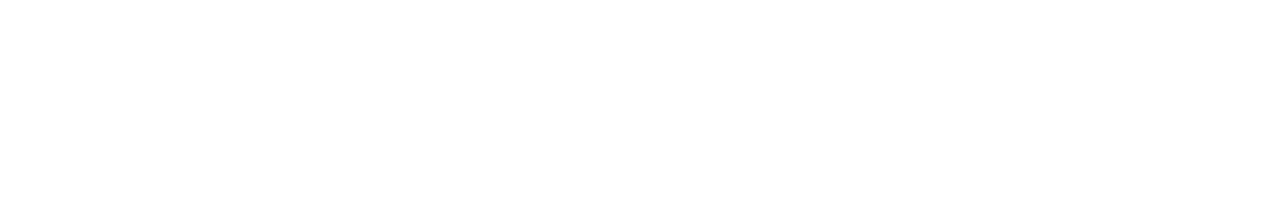
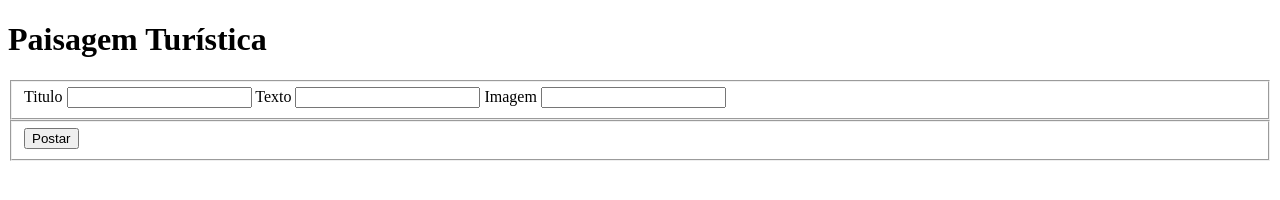
Before and after one commit to beliciobcardoso/CPfrontEnd01, a plain HTML site: page index.html in a window 1280 px wide. Drawn offline with Linux system fonts and the light colour scheme.

Commit message:
Finalizado HTML

```diff
--- a/index.html
+++ b/index.html
@@ -1,12 +1,38 @@
 <!DOCTYPE html>
-<html lang="en">
+<html lang="pt-br">
+
 <head>
     <meta charset="UTF-8">
     <meta http-equiv="X-UA-Compatible" content="IE=edge">
     <meta name="viewport" content="width=device-width, initial-scale=1.0">
+    <link rel="stylesheet" href="./style.css">
     <title>Check Point 01 - Turma 09</title>
 </head>
+
 <body>
+    <main>
+        <h1>Paisagem Turística</h1>
+        <form>
+            <fieldset>
+                <label for="tituloPost">Titulo</label>
+                <input type="text" id="tituloPost">
 
+                <label for="textoPost">Texto</label>
+                <input type="text" id="textoPost">
+
+                <label for="imgPost">Imagem</label>
+                <input type="text" id="imgPost">
+            </fieldset>
+            <fieldset>
+                <button id="botaoPostar">Postar</button>
+
+            </fieldset>
+        </form>
+        <section class="posts">
+
+        </section>
+    </main>
+    <script src="./main.js"></script>
 </body>
+
 </html>
```
